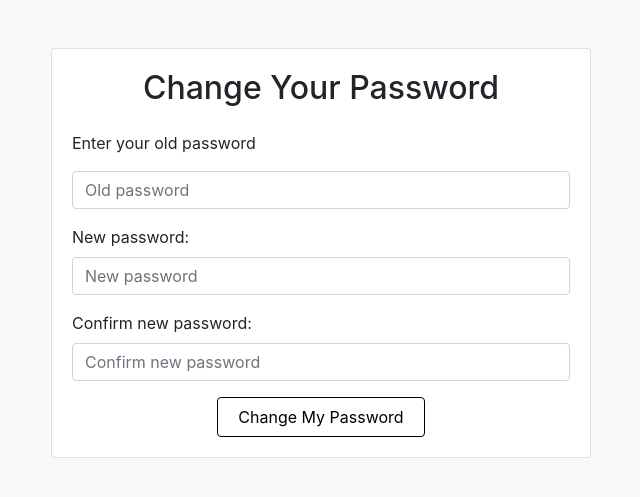
After one commit to SanjayaKandel/Artiverse, a Django app: page /auth/password_change/ in a window 1280 px wide. The commit adds this page. Shown: the top 497 px of the page, without its empty margins (319-959 px from the left). Run offline with Django 5.2, Linux system fonts and the light colour scheme; a user stored in the database is signed in; parts of the project's set-up code (start-up, migrations or seed data) failed here and were passed over; some libraries are stand-ins or nearby versions.

```diff
--- a/Authentication/forms.py
+++ b/Authentication/forms.py
@@ -1,5 +1,5 @@
 from django import forms
-from django.contrib.auth.forms import UserCreationForm
+from django.contrib.auth.forms import UserCreationForm,PasswordResetForm, SetPasswordForm, PasswordChangeForm
 from .models import User
 
 class LoginForm(forms.Form):
@@ -67,3 +67,38 @@ class SignUpForm(UserCreationForm):
     class Meta:
         model = User
         fields = ('username', 'email', 'password1', 'password2', 'is_admin', 'is_artist', 'is_user')
+
+
+
+# Forms for password change and reset password
+# Pass reset form
+
+class CustomPasswordResetForm(PasswordResetForm):
+    email = forms.EmailField(
+        max_length=254,
+        widget=forms.EmailInput(attrs={'class': 'form-control', 'placeholder': 'Email address'}),
+    )
+
+class CustomSetPasswordForm(SetPasswordForm):
+    new_password1 = forms.CharField(
+        label='New password',
+        widget=forms.PasswordInput(attrs={'class': 'form-control', 'placeholder': 'New password'}),
+    )
+    new_password2 = forms.CharField(
+        label='Confirm new password',
+        widget=forms.PasswordInput(attrs={'class': 'form-control', 'placeholder': 'Confirm new password'}),
+    )
+# Pass change form
+class CustomPasswordChangeForm(PasswordChangeForm):
+    old_password = forms.CharField(
+        label='Old password',
+        widget=forms.PasswordInput(attrs={'class': 'form-control', 'placeholder': 'Old password'}),
+    )
+    new_password1 = forms.CharField(
+        label='New password',
+        widget=forms.PasswordInput(attrs={'class': 'form-control', 'placeholder': 'New password'}),
+    )
+    new_password2 = forms.CharField(
+        label='Confirm new password',
+        widget=forms.PasswordInput(attrs={'class': 'form-control', 'placeholder': 'Confirm new password'}),
+    )
--- a/Authentication/urls.py
+++ b/Authentication/urls.py
@@ -1,14 +1,39 @@
 from django.urls import path
 from . import views
 from django.views.generic import TemplateView
+from django.contrib.auth import views as auth_views
+from .views import (
+    CustomPasswordResetView,
+    CustomPasswordResetDoneView,
+    CustomPasswordResetConfirmView,
+    CustomPasswordChangeView,
+    # CustomPasswordResetCompleteView,
+    # CustomPasswordChangeDoneView
+)
 
 urlpatterns = [
     path('login/', views.login_view, name='login_view'),
     path('register/', views.register, name='register'),
     path('adminpage/', views.admin, name='adminpage'),
     path('artist/', views.artist, name='artist'),
+
+    # verify email urls
+
     path('logout/', views.logout_view, name='logout_view'),
     path('verify-email/<str:key>/', views.VerifyEmail.as_view(), name='verify_email'),
     path('verify-email-success/', TemplateView.as_view(template_name="Authentication/verify_email_success.html"), name='verify_email_success'),
     path('email-confirmation/<key>/', views.CustomConfirmEmailView.as_view(), name='account_confirm_email'),
+
+    # pass reset urls
+
+    path('password_reset/', CustomPasswordResetView.as_view(), name='password_reset'),
+    path('password_reset/done/', CustomPasswordResetDoneView.as_view(), name='password_reset_done'),
+    path('reset/<uidb64>/<token>/', CustomPasswordResetConfirmView.as_view(), name='password_reset_confirm'),
+    # path('reset/done/', CustomPasswordResetCompleteView.as_view(), name='password_reset_complete'),
+
+    # password change urls
+
+    path('password_change/', CustomPasswordChangeView.as_view(), name='password_change'),
+    # path('password_change/done/', CustomPasswordChangeDoneView.as_view(), name='password_change_done'),
+
 ]
--- a/Authentication/views.py
+++ b/Authentication/views.py
@@ -1,3 +1,5 @@
+from django.contrib.auth import views as auth_views
+from .forms import CustomPasswordResetForm, CustomSetPasswordForm, CustomPasswordChangeForm
 from django.shortcuts import render, redirect, get_object_or_404
 from django.urls import reverse, reverse_lazy
 from django.core.paginator import Paginator
@@ -114,3 +116,27 @@ def admin(request):
 
 def user(request):
     return render(request, 'Home/index.html')
+
+# Pass reset views
+
+class CustomPasswordResetView(auth_views.PasswordResetView):
+    template_name = 'registration/password_reset_form.html'
+    email_template_name = 'account/email/password_reset_email.html'
+    subject_template_name = 'account/email/password_reset_subject.txt'
+    success_url = reverse_lazy('password_reset_done')
+    form_class = CustomPasswordResetForm
+
+class CustomPasswordResetDoneView(auth_views.PasswordResetDoneView):
+    template_name = 'registration/password_reset_done.html'
+
+class CustomPasswordResetConfirmView(auth_views.PasswordResetConfirmView):
+    template_name = 'registration/password_reset_confirm.html'
+    success_url = reverse_lazy('login_view')
+    form_class = CustomSetPasswordForm
+
+
+# Password change views
+class CustomPasswordChangeView(auth_views.PasswordChangeView):
+    template_name = 'registration/password_change_form.html'
+    success_url = reverse_lazy('user_profile')
+    form_class = CustomPasswordChangeForm
--- a/User/urls.py
+++ b/User/urls.py
@@ -1,10 +1,10 @@
 from django.urls import path
 from . import views
 urlpatterns=[
-    path('create_user/',views.create_user, name='create_user'),
-    path('update_user/',views.update_user, name='update_user'),
-    path('user_profile/',views.user_profile, name='user_profile'),
+    path('create',views.create_user, name='create_user'),
+    path('update',views.update_user, name='update_user'),
+    path('view/profile/',views.user_profile, name='user_profile'),
     path('address/',views.billing_address, name='billing_address'),
-    path('view/artist_profile/<int:artist_id>/',views.artist_profile_view, name='artist_profile_view'),
+    path('view/artist/profile/<int:artist_id>/',views.artist_profile_view, name='artist_profile_view'),
 
 ]
--- a/templates/Authentication/login.html
+++ b/templates/Authentication/login.html
@@ -44,6 +44,9 @@
             <input type="submit" value="Log in" class="btn btn-pill text-white btn-primary">
         </form>
         <div class="option-choose">
+            <span><a href="{% url 'password_reset' %}" class="forgot-password-link" style="text-align: end;">Forgot your password? </a></span>
+        </div>
+        <div class="option-choose">
             <span>New to artiverse? <a href="{% url 'register' %}" class="register-link">Register</a></span>
         </div>
     </div>
--- a/templates/User/User_profile_page.html
+++ b/templates/User/User_profile_page.html
@@ -21,13 +21,13 @@
                             <a class="nav-link active" href="#"> <i class="fa fa-user"></i> Profile</a>
                         </li>
                         <li class="nav-item">
-                            <a class="nav-link" href="{% url 'update_user' %}"> <i class="fa fa-edit"></i> Edit profile</a>
+                            <a class="nav-link" href="{% url 'update_user' %}"> <i class="fa-regular fa-id-card"></i></i> Edit personal info</a>
                         </li>
                         <li class="nav-item">
-                            <a class="nav-link" href="{% url 'billing_address' %}"> <i class="fa fa-edit"></i> Edit Address</a>
+                            <a class="nav-link" href="{% url 'billing_address' %}"> <i class="fa-solid fa-map-location-dot"></i></i> Edit Billing address</a>
                         </li>
                         <li class="nav-item">
-                            <a class="nav-link" href="{% url 'billing_address' %}"> <i class="fa-solid fa-sliders"></i> Settings</a>
+                            <a class="nav-link" href="{% url 'password_change' %}"><i class="fa-solid fa-lock"></i></i> Change Password</a>
                         </li>
 
                     </ul>
--- /dev/null
+++ b/templates/account/email/password_reset_subject.txt
@@ -0,0 +1 @@
+Reset your password!!
--- /dev/null
+++ b/templates/registration/password_change_form.html
@@ -0,0 +1,66 @@
+<!DOCTYPE html>
+<html lang="en">
+<head>
+  <meta charset="UTF-8">
+  <meta name="viewport" content="width=device-width, initial-scale=1.0">
+  <title>Artiverse</title>
+  <link rel="stylesheet" href="https://stackpath.bootstrapcdn.com/bootstrap/4.0.0/css/bootstrap.min.css">
+  <style>
+    body {
+      background-color: #f8f9fa;
+    }
+    .form-group {
+      margin-bottom: 1rem;
+    }
+    .btn_change_pass{
+      margin: auto;
+      background-color: #fff;
+      color: black;
+      border: 1px solid black;
+      display: block;
+      padding: 7px 20px;
+    }
+    .btn_change_pass:hover{
+      background-color: black;
+      color: white;
+    }
+  </style>
+</head>
+<body>
+
+  <div class="container">
+    <div class="row justify-content-center">
+      <div class="col-md-8 col-lg-6 mt-5">
+        <div class="card">
+          <div class="card-body">
+            <h2 class="text-center mb-4">Change Your Password</h2>
+            <form method="post" action="{% url 'password_change' %}">
+              {% csrf_token %}
+              <div class="form-group">
+                <p>Enter your old password</p>
+                {{ form.old_password }}
+                {{ form.old_password.errors }}
+              </div>
+              <div class="form-group">
+                {{ form.new_password1.label_tag }}
+                {{ form.new_password1 }}
+                {{ form.new_password1.errors }}
+              </div>
+              <div class="form-group">
+                {{ form.new_password2.label_tag }}
+                {{ form.new_password2 }}
+                {{ form.new_password2.errors }}
+              </div>
+              <button type="submit" class="btn btn_change_pass">Change My Password</button>
+            </form>
+          </div>
+        </div>
+      </div>
+    </div>
+  </div>
+
+  <script src="https://code.jquery.com/jquery-3.2.1.slim.min.js"></script>
+  <script src="https://cdnjs.cloudflare.com/ajax/libs/popper.js/1.11.0/umd/popper.min.js"></script>
+  <script src="https://stackpath.bootstrapcdn.com/bootstrap/4.0.0/js/bootstrap.min.js"></script>
+</body>
+</html>
```
Also changed, not shown: artiverse/settings.py (+6 -3 lines), templates/account/email/password_reset_email.html (added, +22 -0 lines), templates/registration/password_reset_confirm.html (added, +40 -0 lines), templates/registration/password_reset_done.html (added, +24 -0 lines), templates/registration/password_reset_form.html (added, +32 -0 lines), db.sqlite3, media/image/20200512_110512_2G7fwSF.jpg (added).
